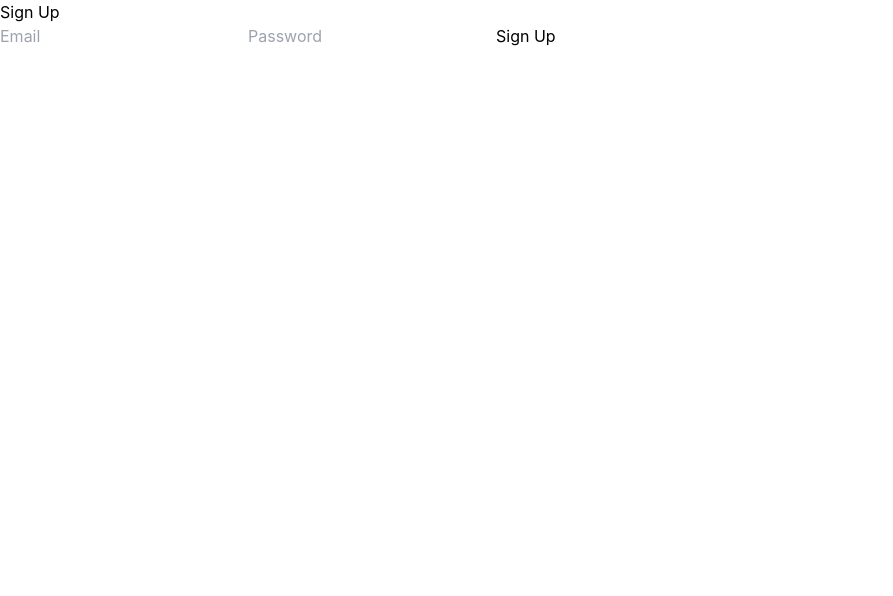
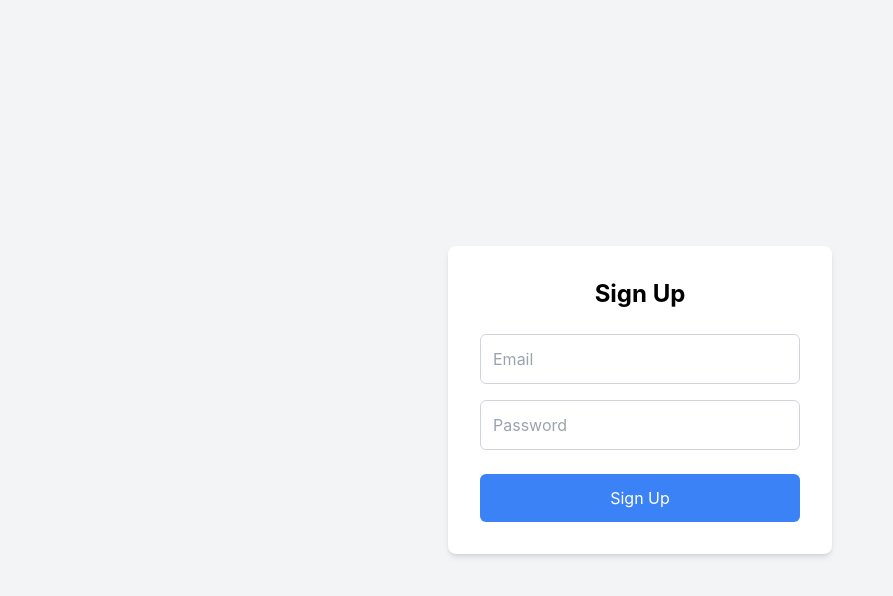
Before and after one commit to huy246302/german-learning-app, a React (Create React App) app: page /signup in a window 1280 px wide. Shown: the top 596 px of the page, without its empty margins (0-893 px from the left). Built offline with nearby package versions, Linux system fonts and the light colour scheme; no server answers.

Commit message:
styling-signin-signout

```diff
--- a/src/components/SignIn.js
+++ b/src/components/SignIn.js
@@ -1,27 +1,48 @@
 import React, { useState } from 'react';
+import { useNavigate } from 'react-router-dom';
 import { signIn } from '../firebaseAuth';
 
 const SignIn = () => {
   const [email, setEmail] = useState('');
   const [password, setPassword] = useState('');
   const [error, setError] = useState(null);
+  const navigate = useNavigate(); // Hook for navigation
 
   const handleSignIn = async () => {
     try {
       await signIn(email, password);
-      alert('Sign-in successful');
+      navigate('/'); // Redirect to the home page
     } catch (err) {
       setError(err.message);
     }
   };
 
   return (
-    <div>
-      <h2>Sign In</h2>
-      <input type="email" value={email} onChange={(e) => setEmail(e.target.value)} placeholder="Email" />
-      <input type="password" value={password} onChange={(e) => setPassword(e.target.value)} placeholder="Password" />
-      <button onClick={handleSignIn}>Sign In</button>
-      {error && <p>{error}</p>}
+    <div className="flex items-center justify-center min-h-screen bg-gray-100">
+      <div className="bg-white p-8 rounded-lg shadow-md w-full max-w-sm">
+        <h2 className="text-2xl font-bold mb-6 text-center">Sign In</h2>
+        <input
+          type="email"
+          value={email}
+          onChange={(e) => setEmail(e.target.value)}
+          placeholder="Email"
+          className="w-full p-3 mb-4 border border-gray-300 rounded-md focus:outline-none focus:ring-2 focus:ring-blue-500"
+        />
+        <input
+          type="password"
+          value={password}
+          onChange={(e) => setPassword(e.target.value)}
+          placeholder="Password"
+          className="w-full p-3 mb-6 border border-gray-300 rounded-md focus:outline-none focus:ring-2 focus:ring-blue-500"
+        />
+        <button
+          onClick={handleSignIn}
+          className="w-full bg-green-500 text-white p-3 rounded-md hover:bg-green-600 transition"
+        >
+          Sign In
+        </button>
+        {error && <p className="text-red-500 mt-4">{error}</p>}
+      </div>
     </div>
   );
 };
--- a/src/components/SignUp.js
+++ b/src/components/SignUp.js
@@ -16,12 +16,31 @@ const SignUp = () => {
   };
 
   return (
-    <div>
-      <h2>Sign Up</h2>
-      <input type="email" value={email} onChange={(e) => setEmail(e.target.value)} placeholder="Email" />
-      <input type="password" value={password} onChange={(e) => setPassword(e.target.value)} placeholder="Password" />
-      <button onClick={handleSignUp}>Sign Up</button>
-      {error && <p>{error}</p>}
+    <div className="flex items-center justify-center min-h-screen bg-gray-100">
+      <div className="bg-white p-8 rounded-lg shadow-md w-full max-w-sm">
+        <h2 className="text-2xl font-bold mb-6 text-center">Sign Up</h2>
+        <input
+          type="email"
+          value={email}
+          onChange={(e) => setEmail(e.target.value)}
+          placeholder="Email"
+          className="w-full p-3 mb-4 border border-gray-300 rounded-md focus:outline-none focus:ring-2 focus:ring-blue-500"
+        />
+        <input
+          type="password"
+          value={password}
+          onChange={(e) => setPassword(e.target.value)}
+          placeholder="Password"
+          className="w-full p-3 mb-6 border border-gray-300 rounded-md focus:outline-none focus:ring-2 focus:ring-blue-500"
+        />
+        <button
+          onClick={handleSignUp}
+          className="w-full bg-blue-500 text-white p-3 rounded-md hover:bg-blue-600 transition"
+        >
+          Sign Up
+        </button>
+        {error && <p className="text-red-500 mt-4">{error}</p>}
+      </div>
     </div>
   );
 };
```
